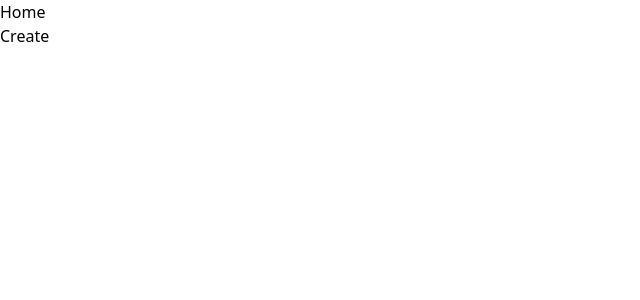
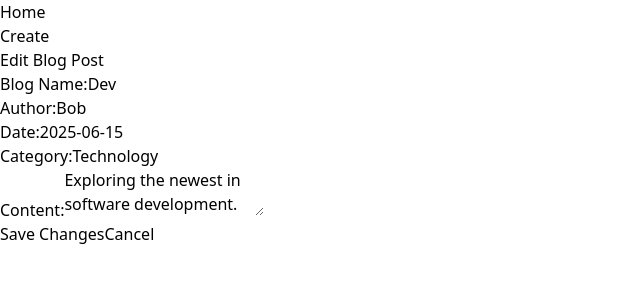
Before and after one commit to zinhle9-svg/blog, a React (Create React App) app: page /edit/1 in a window 1280 px wide. Before the commit this address had no page. Shown: the top 300 px of the page, without its empty margins (0-640 px from the left). Built offline with nearby package versions, Linux system fonts and the light colour scheme.

Commit message:
addded editpost page, buttons and route to that on app.jsx

```diff
--- a/src/App.jsx
+++ b/src/App.jsx
@@ -4,6 +4,7 @@ import './App.css';
 import Nav from "./pages/navBar";
 import Create from "./pages/createBlog";
 import  { BrowserRouter as Router, Routes, Route } from "react-router-dom";
+import EditPost from "./pages/editPost";
 
 function App() {
   return (
@@ -14,6 +15,7 @@ function App() {
           <Route path="/" element={<Home />} />
           <Route path="/homePage" element={<Home />} />
           <Route path="/createBlog" element={<Create />} />
+   <Route path="/edit/:id" element={<EditPost />} />
         </Routes>
       </div>
     </Router>
--- a/src/pages/HomePage.jsx
+++ b/src/pages/HomePage.jsx
@@ -6,9 +6,11 @@ import {
   iPhoneblog,
   Softwareblog
 } from "../assets/images";
+import { useNavigate } from "react-router-dom";
 
-// Simple Home component showing blog cards and a details popup
 function Home() {
+  const navigate = useNavigate();
+
   const blogs = [
     {
       blogName: "Fashion",
@@ -47,49 +49,54 @@ function Home() {
       image: iPhoneblog,
       author: "Eve",
       date: "2025-03-01",
-      category: "iphone",
+      category: "iPhone",
       content: "Everything about the newest iPhone."
     }
   ];
 
   const [selectedBlog, setSelectedBlog] = useState(null);
+  const [selectedIndex, setSelectedIndex] = useState(null);
 
-  const imageClick = (blog) => {
+  const imageClick = (blog, index) => {
     setSelectedBlog(blog);
+    setSelectedIndex(index);
+  };
+
+    const deletePost = (index) => {
+    const confirmDelete = window.confirm("Are you sure you want to delete this post?");
+    if (!confirmDelete) return;
+
+    setBlogs((prevBlogs) => prevBlogs.filter((_, i) => i !== index));
+    setSelectedBlog(null);
+    setSelectedIndex(null);
   };
 
   return (
-    <>
     <div>
       <h1>Blog Posts</h1>
-      </div>
 
-      <div id="pics">
-        <ul style={{ listStyle: "none", padding: 0, display: "flex", gap: "20px", flexWrap: "wrap" }}>
+      <ul>
         {blogs.map((blog, index) => (
-            <li key={index} onClick={() => imageClick(blog)} style={{ cursor: "pointer" }}>
+          <li key={index} onClick={() => imageClick(blog, index)}>
             <h2>{blog.blogName}</h2>
-              <img
-                src={blog.image}
-                alt={blog.blogName}
-                style={{ width: "200px", height: "auto" }}
-              />
+            <img src={blog.image} alt={blog.blogName} width="200" />
           </li>
         ))}
       </ul>
-      </div>
 
       {selectedBlog && (
-        <div >
+        <div>
           <h2>{selectedBlog.blogName}</h2>
           <p><strong>Author:</strong> {selectedBlog.author}</p>
           <p><strong>Date:</strong> {selectedBlog.date}</p>
           <p><strong>Category:</strong> {selectedBlog.category}</p>
           <p><strong>Content:</strong> {selectedBlog.content}</p>
+
           <button onClick={() => setSelectedBlog(null)}>Close</button>
+          <button onClick={() => navigate(`/edit/${selectedIndex}`)}>Edit</button>
         </div>
       )}
-    </>
+    </div>
   );
 }
 
--- a/src/pages/PostDetailsPage.jsx
+++ /dev/null
@@ -1,6 +0,0 @@
-
-import React from "react";
-
-
-//blog details
-//title, author, publication date and content
--- /dev/null
+++ b/src/pages/editPost.jsx
@@ -0,0 +1,124 @@
+// EditPost.jsx
+import React, { useState, useEffect } from "react";
+import { useParams, useNavigate } from "react-router-dom";
+import {
+  Carblog,
+  Fashionblog,
+  Foodblog,
+  iPhoneblog,
+  Softwareblog
+} from "../assets/images";
+
+const dummyBlogs = [
+  {
+    blogName: "Fashion",
+    image: Fashionblog,
+    author: "Alice",
+    date: "2025-07-01",
+    category: "Lifestyle",
+    content: "Latest fashion trends for 2025."
+  },
+  {
+    blogName: "Dev",
+    image: Softwareblog,
+    author: "Bob",
+    date: "2025-06-15",
+    category: "Technology",
+    content: "Exploring the newest in software development."
+  },
+  {
+    blogName: "Food",
+    image: Foodblog,
+    author: "Charlie",
+    date: "2025-05-10",
+    category: "Food",
+    content: "Delicious recipes from around the world."
+  },
+  {
+    blogName: "Cars",
+    image: Carblog,
+    author: "Dana",
+    date: "2025-04-20",
+    category: "Cars",
+    content: "Reviewing the latest car models."
+  },
+  {
+    blogName: "iPhone",
+    image: iPhoneblog,
+    author: "Eve",
+    date: "2025-03-01",
+    category: "iphone",
+    content: "Everything about the newest iPhone."
+  }
+];
+
+function EditPost() {
+  const { id } = useParams(); // Expecting `id` to be the index of the blog
+  const navigate = useNavigate();
+  const [form, setForm] = useState({
+    blogName: "",
+    author: "",
+    date: "",
+    category: "",
+    content: ""
+  });
+
+  useEffect(() => {
+    const blog = dummyBlogs[id];
+    if (blog) {
+      setForm(blog);
+    } else {
+      alert("Blog not found");
+      navigate("/");
+    }
+  }, [id, navigate]);
+
+  const handleChange = (e) => {
+    const { name, value } = e.target;
+    setForm((prev) => ({ ...prev, [name]: value }));
+  };
+
+  const handleSubmit = (e) => {
+    e.preventDefault();
+    console.log("Updated blog post:", form);
+    // Ideally send the updated data to the backend or global store here
+    navigate("/");
+  };
+
+  return (
+    <div>
+      <h1>Edit Blog Post</h1>
+      <form onSubmit={handleSubmit}>
+        <label>
+          Blog Name:
+          <input name="blogName" value={form.blogName} onChange={handleChange} />
+        </label>
+        <br />
+        <label>
+          Author:
+          <input name="author" value={form.author} onChange={handleChange} />
+        </label>
+        <br />
+        <label>
+          Date:
+          <input name="date" value={form.date} onChange={handleChange} />
+        </label>
+        <br />
+        <label>
+          Category:
+          <input name="category" value={form.category} onChange={handleChange} />
+        </label>
+        <br />
+        <label>
+          Content:
+          <textarea name="content" value={form.content} onChange={handleChange} />
+        </label>
+        <br />
+        <button type="submit">Save Changes</button>
+        <button type="button" onClick={() => navigate("/")}>Cancel</button>
+      </form>
+    </div>
+  );
+}
+
+export default EditPost;
```
Lines whose indentation alone changed are shown as unchanged.
